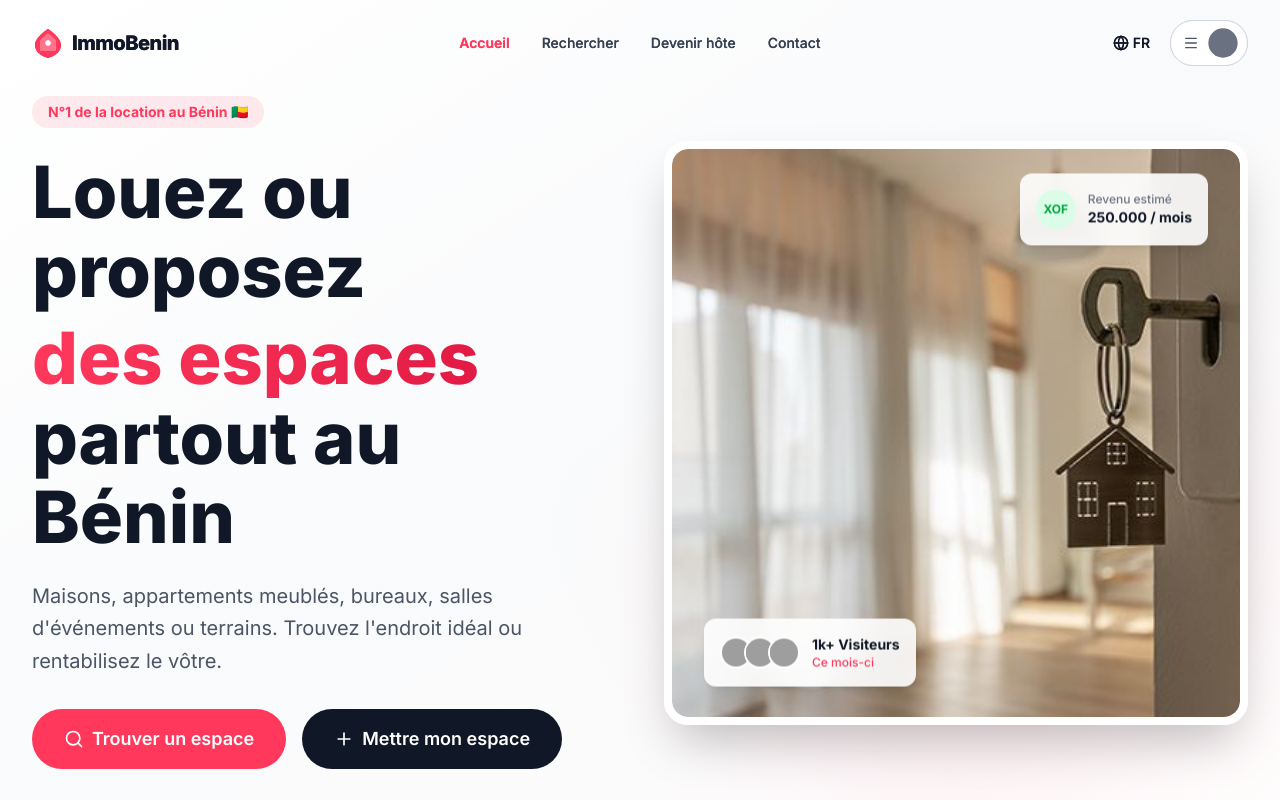
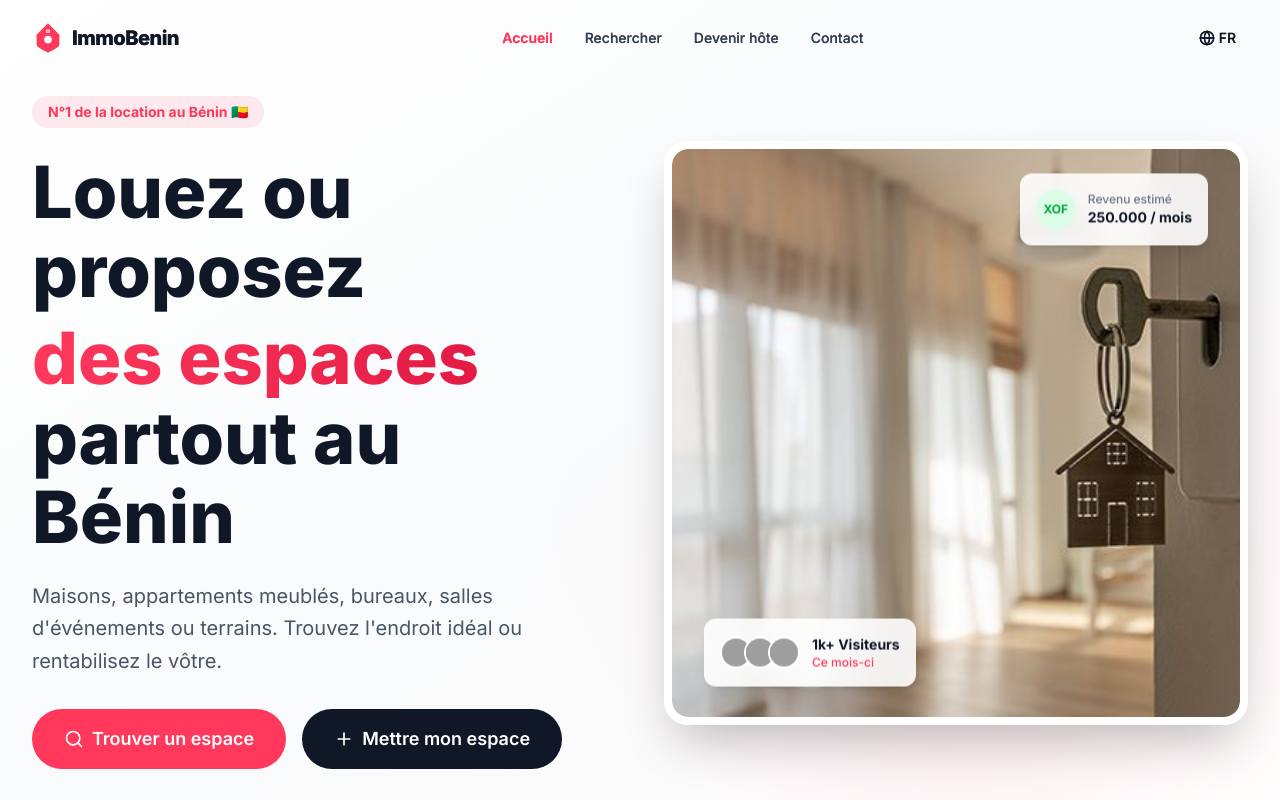
Before and after one commit to antoinettaams/immobenin, a Next.js app: page / in a window 1280 px wide. Shown: the top 800 px of the page. Built offline with nearby package versions, Linux system fonts and the light colour scheme; grey boxes are pictures that could not be loaded.

Commit message:
Ajout des modifs

```diff
--- a/components/Features.tsx
+++ b/components/Features.tsx
@@ -110,7 +110,7 @@ export const ValuePropSection: React.FC = () => {
     {
       icon: ShieldCheck,
       title: "100% Vérifié",
-      desc: "Tous nos hôtes et locataires passent par une vérification d&apos;identité."
+      desc: "Tous nos hôtes et locataires passent par une vérification d'identité."
     },
     {
       icon: HeartHandshake,
--- a/components/Header.tsx
+++ b/components/Header.tsx
@@ -58,13 +58,24 @@ export const Header: React.FC = () => {
              <svg
   width="32"
   height="32"
-               viewBox="0 0 32 32"
-               fill="currentColor"
+  viewBox="0 0 100 100"
+  fill="none"
   xmlns="http://www.w3.org/2000/svg"
   aria-hidden="true"
 >
-                <path d="M16 2C16 2 3 10 3 18C3 24 8 29 16 31C24 29 29 24 29 18C29 10 16 2 16 2ZM16 19C14.3431 19 13 17.6569 13 16C13 14.3431 14.3431 13 16 13C17.6569 13 19 14.3431 19 16C19 17.6569 17.6569 19 16 19Z" />
-                <path d="M16 6L24 13V24H8V13L16 6Z" fill="white" fillOpacity="0.3"/>
+  {/* Forme principale (Maison / Pin) */}
+  <path
+    d="M50 5L15 40V70C15 75 20 80 50 95C80 80 85 75 85 70V40L50 5Z"
+    fill="#FF385C"
+  />
+
+  {/* Cercle central */}
+  <circle cx="50" cy="55" r="12" fill="white" />
+
+  {/* Fenêtre dans le toit */}
+  <rect x="44" y="24" width="12" height="10" fill="white" />
+  <line x1="50" y1="24" x2="50" y2="34" stroke="#FF385C" strokeWidth="1.5" />
+  <line x1="44" y1="29" x2="56" y2="29" stroke="#FF385C" strokeWidth="1.5" />
 </svg>
           </div>
           <span className={`text-xl font-extrabold tracking-tight ${scrolled || isMobileMenuOpen ? 'text-brand' : 'text-gray-900'}`}>
@@ -121,14 +132,7 @@ export const Header: React.FC = () => {
               <span>FR</span>
             </button>
 
-            <button
-              className="flex items-center gap-2 border border-gray-300 rounded-full pl-3 pr-2 py-1.5 hover:shadow-md transition-shadow bg-white"
-              aria-label="Menu utilisateur"
-              type="button"
-            >
-              <Menu className="w-4 h-4 text-gray-600" />
-              <UserCircle className="w-8 h-8 text-gray-500 fill-current" />
-            </button>
+
           </div>
 
           {/* Mobile Menu Toggle */}
@@ -191,16 +195,6 @@ export const Header: React.FC = () => {
               >
                 Contact
               </Link>
-              <hr className="border-gray-100" />
-              <div className="flex   gap-6 pt-2">
-                 <button
-                   className="flex items-center gap-2 text-sm text-gray-500"
-                   type="button"
-                   aria-label="Changer la langue"
-                 >
-                    <Globe className="w-4 h-4" /> FR
-                  </button>
-              </div>
             </nav>
           </motion.div>
         )}
```
Also changed, not shown: public/images/home/logo.jpg (added). Lines whose indentation alone changed are shown as unchanged.
